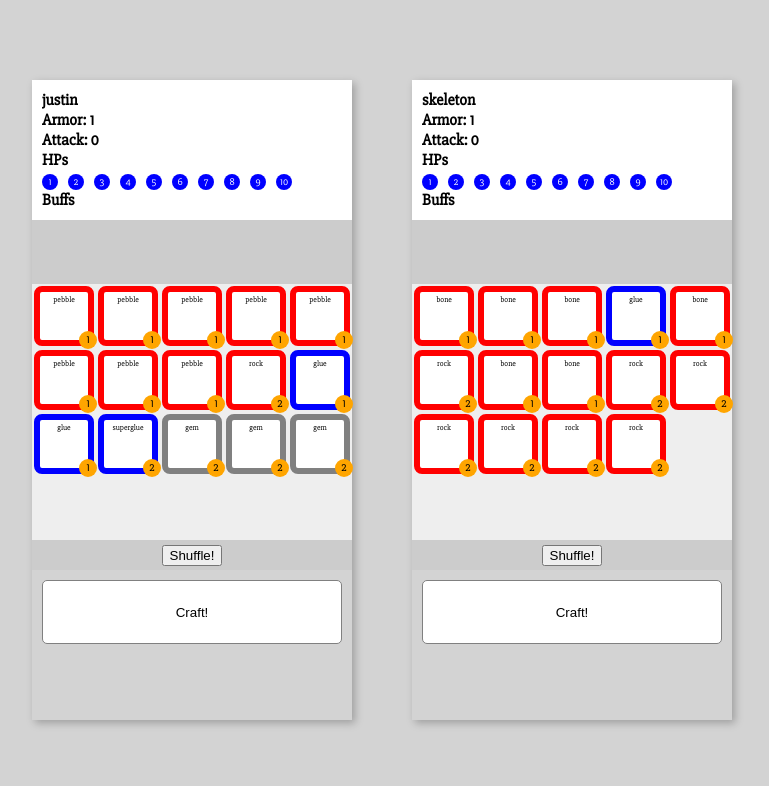
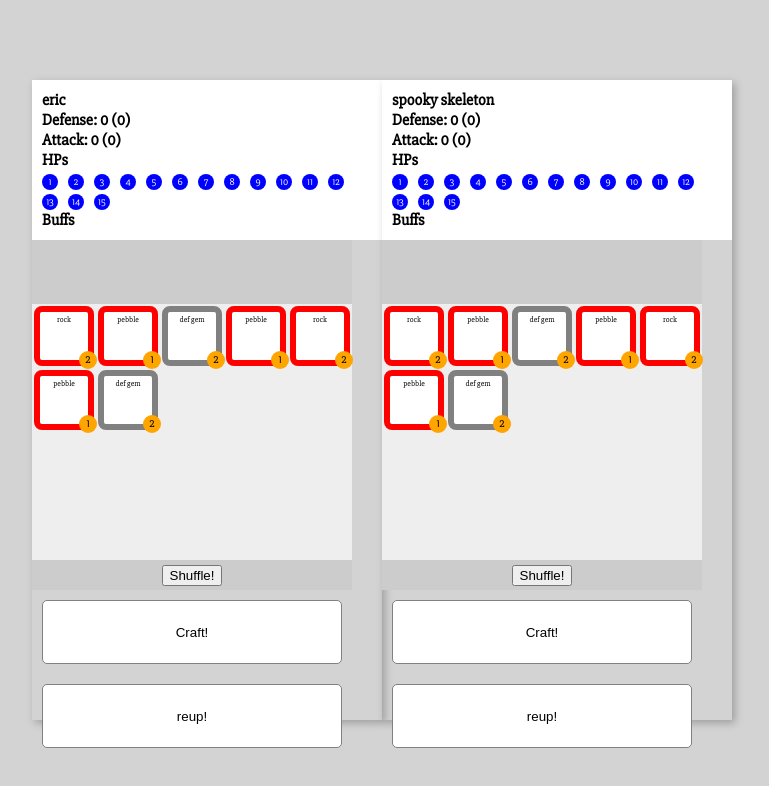
Before and after one commit to jbakse/battle-craft, a Vue app: page / in a window 1280 px wide. Shown: the top 786 px of the page, without its empty margins (258-1027 px from the left). Built offline with nearby package versions, Linux system fonts and the light colour scheme.

Commit message:
parameters sketch

```diff
--- a/src/App.vue
+++ b/src/App.vue
@@ -10,6 +10,8 @@
       >
       </battle-bench>
       <button class="craft" v-on:click="craft(character1)">Craft!</button>
+       <br/>
+      <button class="craft" v-on:click="reup(character1)">reup!</button>
     </div>
     <div class="screen">
       <character-status
@@ -21,12 +23,18 @@
       >
       </battle-bench>
       <button class="craft" v-on:click="craft(character2)">Craft!</button>
+      <br/>
+      <button class="craft" v-on:click="reup(character2)">reup!</button>
+
+
     </div>
 
   </div>
 </template>
 
 <script>
+
+import { wait } from "./util.js";
 import { data } from "./battle-craft.js";
 import BattleBench from "./components/BattleBench";
 import CharacterStatus from "./components/CharacterStatus";
@@ -44,19 +52,19 @@ export default {
     };
   },
   methods: {
-    craft (crafter) {
+    async reup (crafter) {
+      await crafter.onReup();
+    },
+
+    async craft (crafter) {
       if (crafter.workbench.length !== 3) {
         return console.error("wrong number of items");
       }
 
-      // craft
-      let a = crafter.workbench.shift();
-      let b = crafter.workbench.shift();
-      let c = crafter.workbench.shift();
-      let { items, attacks, buffs } = crafter.craft(a, b, c);
-      crafter.applyCraft({items, attacks, buffs});
+      await crafter.onCraft();
 
-      crafter.target.ai();
+      // await wait(500);
+      // await crafter.target.ai();
     }
   }
 };
--- a/src/Attack.js
+++ b/src/Attack.js
@@ -1,5 +1,7 @@
 export class Attack {
     value = 1;
+    leftovers = [];
+
     constructor (value = 1) {
       this.value = value;
     }
--- a/src/Buff.js
+++ b/src/Buff.js
@@ -8,7 +8,7 @@ export class Buff {
   toString () {
     let desc = "";
     _.forOwn(this.effects, (v, k) => {
-      desc += `${k}:${v}`;
+      desc += `${k} +${v}`;
     });
     return desc;
   }
--- a/src/Character.js
+++ b/src/Character.js
@@ -1,13 +1,17 @@
+import * as _ from "lodash";
+
 import { Attack } from "./Attack";
 import { Item } from "./Item";
 import { Buff } from "./Buff";
-
+import { wait } from "./util.js";
 let characterId = 0;
 export class Character {
   id = 0;
-  hp = 10;
-  armor = 1;
+  hp = 15;
+  defense = 0;
+  calcDefense = 0;
   attack = 0;
+  calcAttack = 0;
   name = "unnamed";
   inventory = [];
   workbench = [];
@@ -21,6 +25,41 @@ export class Character {
 
   toString () {
     return `${this.name}:${this.id}`;
+  }
+
+  async onReup () {
+    if (this.buffs.length) {
+      this.buffs.shift();
+      this.updateCalcs();
+    } else {
+      this.hp--;
+    }
+
+    await wait(500);
+    this.inventory.push(Item.create("pebble"));
+
+    await wait(250);
+    this.inventory.push(Item.create("pebble"));
+
+    await wait(250);
+    this.inventory.push(Item.create("pebble"));
+  }
+
+  async onCraft () {
+    console.log('%cStart Turn', 'background: black; color: white;');
+
+    // craft
+    let a = this.workbench.shift();
+    await wait(100);
+
+    let b = this.workbench.shift();
+    await wait(100);
+
+    let c = this.workbench.shift();
+    await wait(500);
+
+    let { items, attacks, buffs } = this.craft(a, b, c);
+    this.applyCraft({ items, attacks, buffs });
   }
 
   craft (a, b, c) {
@@ -53,17 +92,11 @@ export class Character {
 
     let newType = b.type;
     let newLevel = b.level + c.level;
-    newLevel = Math.min(5, newLevel);
-
-    let matched = Item.match({
-      type: newType,
-      level: newLevel
-    });
-
-    let newName = matched ? matched.name : "crafted";
+    newLevel = Math.min(3, newLevel);
+    let newName = b.name;
 
     for (let i = 0; i < a.level; i++) {
-      items.push(new Item(`c:${newName}`, newLevel, newType));
+      items.push(new Item(`${newName}`, newLevel, newType));
     }
 
     return { items };
@@ -71,9 +104,12 @@ export class Character {
 
   craftBuff (a, b, c) {
     let buffs = [];
-    let buff = new Buff({
-      armor: Math.max(b.level, c.level)
-    });
+
+    let buffType = a.specials[0];
+    let options = {};
+    options[buffType] = Math.min(b.level, c.level);
+    let buff = new Buff(options);
+
     console.log(`${this} crafts a ${buff} buff`);
     buffs.push(buff);
     return { buffs };
@@ -81,36 +117,79 @@ export class Character {
 
   craftAttack (a, b, c) {
     let attacks = [];
-    let attack = new Attack(a.level + b.level + c.level);
-    console.log(`${this} crafts a ${attack} attack`);
+    let level = this.calcAttack + b.level + c.level;
+    let attack;
+
+    for (let i = 0; i < a.level; i++) {
+      attack = new Attack(level);
       attacks.push(attack);
+    }
+
+    console.log(`${this} crafts a ${a.level}x ${level} damage attack`);
+
+    let lowestItem = _.first(_.sortBy([a, b, c], 'level'));
+    attack.leftovers.push(lowestItem);
+
     return { attacks };
   }
 
-  applyAttack (attack) {
-    let damage = attack.value - this.armor;
-    damage = Math.max(0, damage);
-    this.hp -= damage;
-    console.log(`${this} takes ${damage} damage`);
-  }
+  // craftItem (a, b, c) {
+  //   let items = [];
 
-  applyBuff (buff) {
-    console.log(`${this} gets ${buff} buff`);
-    this.buffs.push(buff);
-  }
+  //   let newType = b.type;
+  //   let newLevel = b.level + c.level;
+  //   newLevel = Math.min(5, newLevel);
+
+  //   let matched = Item.match({
+  //     type: newType,
+  //     level: newLevel
+  //   });
+
+  //   let newName = matched ? matched.name : "crafted";
+
+  //   for (let i = 0; i < a.level; i++) {
+  //     items.push(new Item(`c:${newName}`, newLevel, newType));
+  //   }
+
+  //   return { items };
+  // }
+
+  // craftBuff (a, b, c) {
+  //   let buffs = [];
+  //   let buff = new Buff({
+  //     defense: Math.min(3, Math.max(b.level, c.level))
+  //   });
+  //   console.log(`${this} crafts a ${buff} buff`);
+  //   buffs.push(buff);
+  //   return { buffs };
+  // }
+
+  // craftAttack (a, b, c) {
+  //   let attacks = [];
+  //   let attack = new Attack(a.level + b.level + c.level);
+
+  //   let lowestItem = _.first(_.sortBy([a, b, c], 'level'));
+  //   attack.leftovers.push(lowestItem);
+
+  //   console.log(`${this} crafts a ${attack} attack`);
+  //   attacks.push(attack);
+  //   return { attacks };
+  // }
 
   applyCraft ({items = [], attacks = [], buffs = []}) {
     // add items to inventory
+    if (items.length > 0) {
+      console.log(`${this} crafts`);
       items.forEach(item => {
-      console.log(`${this} crafted a level ${item.level} ${item.name}`);
-      this.inventory.unshift(item);
+        this.applyItem(item);
       });
+    }
 
     // dole out damage
     if (attacks.length > 0) {
-      console.log(`${this} attacks ${this.target}`);
+      console.log(`${this} begins attack`);
       attacks.forEach(attack => {
-        this.target.applyAttack(attack);
+        this.applyAttack(attack);
       });
     }
 
@@ -123,25 +202,59 @@ export class Character {
     }
   }
 
-  ai () {
-    console.log("ai");
+  applyItem (item) {
+    console.log(`${this} crafted a level ${item.level} ${item.name}`);
+    this.inventory.unshift(item);
+  }
 
-    setTimeout(() => {
+  applyAttack (attack) {
+    console.log(`${this} attacks ${this.target} for ${attack.value} damage`);
+    this.target.receiveAttack(attack);
+  }
+
+  applyBuff (buff) {
+    console.log(`${this} gets ${buff} buff`);
+    this.buffs.push(buff);
+    this.updateCalcs();
+  }
+
+  receiveAttack (attack) {
+    let damage = attack.value - this.calcDefense;
+    damage = Math.max(0, damage);
+    console.log(`${this} deflects ${this.calcDefense} and takes ${damage} damage`);
+    this.hp -= damage;
+    attack.leftovers.forEach(item => {
+      console.log(`${this} gets a ${item}`);
+      this.inventory.unshift(item);
+    });
+  }
+
+  updateCalcs () {
+    this.calcDefense = this.defense;
+    this.calcAttack = this.attack;
+
+    this.buffs.forEach(buff => {
+      if (buff.effects.defense) {
+        this.calcDefense += buff.effects.defense;
+      }
+      if (buff.effects.attack) {
+        this.calcAttack += buff.effects.attack;
+      }
+    });
+  }
+
+  async ai () {
+    console.log('%cAI', 'background: black; color: white;');
+
     this.workbench.push(this.inventory.shift());
-    }, 1000);
-    setTimeout(() => {
+
+    await wait(500);
     this.workbench.push(this.inventory.shift());
-    }, 1500);
-    setTimeout(() => {
+
+    await wait(500);
     this.workbench.push(this.inventory.shift());
-    }, 2000);
-    setTimeout(() => {
-      let a = this.workbench.shift();
-      let b = this.workbench.shift();
-      let c = this.workbench.shift();
 
-      let result = this.craft(a, b, c);
-      this.applyCraft(result);
-    }, 3000);
+    await wait(500);
+    this.onCraft();
   }
 }
--- a/src/Item.js
+++ b/src/Item.js
@@ -17,11 +17,11 @@ import * as _ from "lodash";
 let itemId = 0;
 export class Item {
     id = 0;
-    name;
-    level;
-    type;
-    elements;
-    specials;
+    // name;
+    // level;
+    // type;
+    // elements;
+    // specials;
 
     constructor (name, level = 0, type = "craft") {
       let defaults = {
@@ -29,7 +29,7 @@ export class Item {
         level: 0,
         type: "craft",
         elements: [],
-        craft: []
+        specials: []
       }
 
       let params = {
@@ -39,7 +39,7 @@ export class Item {
       }
 
       if (_.isObject(name)) {
-        // discard extra properties
+        // keep just known properties
         params = _.pick(name, _.keys(defaults));
       }
 
@@ -86,11 +86,16 @@ let itemLibrary = {
   pebble: new Item("pebble", 1, "attack"),
   rock: new Item("rock", 2, "attack"),
   boulder: new Item("boulder", 4, "attack"),
+  bone: new Item("bone", 1, "attack"),
+  club: new Item("club", 2, "attack"),
+
   glue: new Item("glue", 1, "craft"),
   superglue: new Item("superglue", 2, "craft"),
-  gem: new Item("gem", 2, "buff"),
 
-  bone: new Item("bone", 1, "attack"),
-  club: new Item("club", 2, "attack")
+  atk_gem: new Item("atk gem", 2, "buff"),
+  def_gem: new Item("def gem", 2, "buff")
 
 }
+
+itemLibrary.def_gem.specials.push("defense");
+itemLibrary.atk_gem.specials.push("attack");
--- a/src/battle-craft.js
+++ b/src/battle-craft.js
@@ -7,44 +7,57 @@ export * from './Attack';
 
 export let data = {};
 
-let character1 = new Character("justin");
-let character2 = new Character("skeleton");
+let character1 = new Character("eric");
+let character2 = new Character("spooky skeleton");
 data.character1 = character1;
 data.character2 = character2;
 
 character1.target = character2;
-character1.inventory.push(Item.create("pebble"));
-character1.inventory.push(Item.create("pebble"));
-character1.inventory.push(Item.create("pebble"));
-character1.inventory.push(Item.create("pebble"));
-character1.inventory.push(Item.create("pebble"));
-character1.inventory.push(Item.create("pebble"));
-character1.inventory.push(Item.create("pebble"));
-character1.inventory.push(Item.create("pebble"));
-character1.inventory.push(Item.create("rock"));
-character1.inventory.push(Item.create("glue"));
-character1.inventory.push(Item.create("glue"));
-character1.inventory.push(Item.create("superglue"));
-character1.inventory.push(Item.create("gem"));
-character1.inventory.push(Item.create("gem"));
-character1.inventory.push(Item.create("gem"));
+character2.target = character1;
 
-character2.target = character1;
-character2.inventory.push(Item.create("bone"));
-character2.inventory.push(Item.create("bone"));
-character2.inventory.push(Item.create("bone"));
+// character1.hp = 10;
+// character2.hp = 10;
 
-character2.inventory.push(Item.create("glue"));
-character2.inventory.push(Item.create("bone"));
-character2.inventory.push(Item.create("rock"));
+for (let i = 0; i < 10; i++) {
+  let r = Math.random();
+  if (r < 0.4) {
+    giveBoth("pebble");
+    // giveBoth("pebble");
+  } else if (r < 0.6) {
+    // giveBoth("rock");
+    giveBoth("rock");
+  } else if (r < 0.7) {
+    giveBoth("glue");
+  } else if (r < 0.75) {
+    giveBoth("atk_gem");
+  } else if (r < 0.8) {
+    giveBoth("def_gem");
+  }
+}
 
-character2.inventory.push(Item.create("bone"));
-character2.inventory.push(Item.create("bone"));
+// giveBoth("pebble");
+// giveBoth("pebble");
+// giveBoth("pebble");
+// giveBoth("pebble");
+// giveBoth("pebble");
 
-character2.inventory.push(Item.create("rock"));
-character2.inventory.push(Item.create("rock"));
-character2.inventory.push(Item.create("rock"));
+// giveBoth("rock");
+// giveBoth("rock");
+// giveBoth("glue");
+// giveBoth("rock");
+// giveBoth("glue");
 
-character2.inventory.push(Item.create("rock"));
-character2.inventory.push(Item.create("rock"));
-character2.inventory.push(Item.create("rock"));
+// giveBoth("rock");
+// giveBoth("rock");
+// giveBoth("rock");
+
+// giveBoth("glue");
+// giveBoth("glue");
+
+// giveBoth("atk_gem");
+// giveBoth("def_gem");
+
+function giveBoth (name) {
+  character1.inventory.push(Item.create(name));
+  character2.inventory.push(Item.create(name));
+}
--- a/src/components/CharacterStatus.vue
+++ b/src/components/CharacterStatus.vue
@@ -1,8 +1,8 @@
 <template>
   <div class="character-status">
     <div class="name">{{name}}</div>
-    <div class="armor">Armor: {{armor}}</div>
-    <div class="attack">Attack: {{attack}}</div>
+    <div class="defense">Defense: {{defense}} ({{calcDefense}})</div>
+    <div class="attack">Attack: {{attack}} ({{calcAttack}})</div>
     HPs
     <transition-group name="list" tag="div" class="hp" v-bind:class="hpClass">
       <span class="list-item" v-bind:key="n" v-for="n in hp0">{{ n }} </span>
@@ -15,7 +15,7 @@
         class = "buff list-item"
         v-for="b in buffs"
         v-bind:name="b"
-        v-bind:key="b"
+        v-bind:key="b.toString()"
         >
         {{b.toString()}}
       </span>
@@ -30,7 +30,7 @@
 <script>
 export default {
   name: "characterStatus",
-  props: ["name", "hp", "armor", "attack", "buffs"],
+  props: ["name", "hp", "defense", "calcDefense", "attack", "calcAttack", "buffs"],
   computed: {
     hp0 () {
       return Math.max(0, this.hp);
--- /dev/null
+++ b/src/util.js
@@ -0,0 +1,7 @@
+export let wait = function (ms) {
+  return new Promise(resolve => {
+    setTimeout(() => {
+      resolve();
+    }, ms);
+  });
+}
```
Also changed, not shown: notes/todo.md (added, +2 -0 lines). Lines whose indentation alone changed are shown as unchanged.
